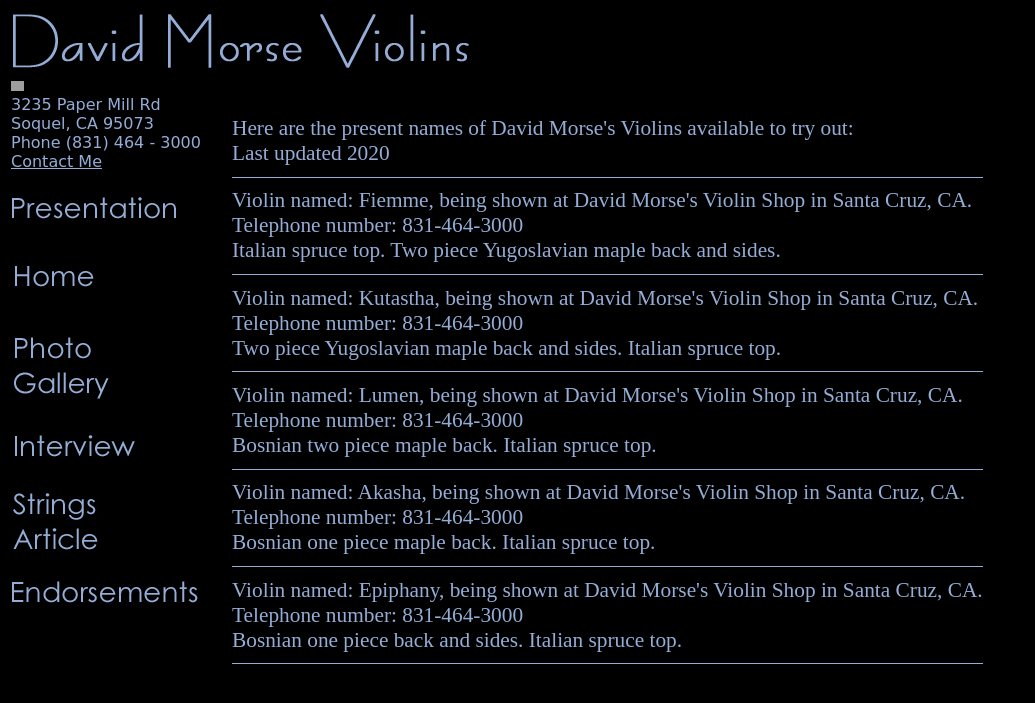
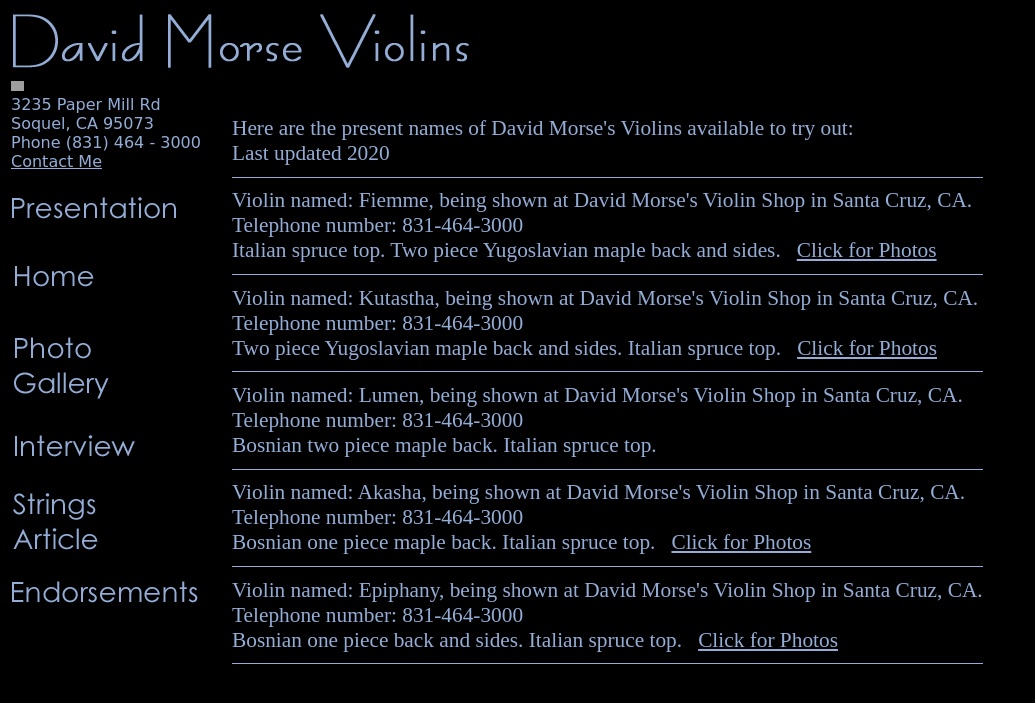
Before and after one commit to esromneb/davidmorseviolins, a PHP site: page /instruments.php in a window 1280 px wide. Shown: the top 703 px of the page, without its empty margins (0-1035 px from the left). Run offline with PHP 8.4, Linux system fonts and the light colour scheme; data that the repository does not hold is empty; grey boxes are pictures that could not be loaded.

Commit message:
finished first draft

```diff
--- /dev/null
+++ b/akasha.php
@@ -0,0 +1,6 @@
+<?
+include("include/include.php");
+//loadPage( "content", "right", "page title");
+loadPage("akasha.tpl", "", "Akasha", "");
+
+?>
--- a/go_here_for_changes/instruments.php
+++ /dev/null
@@ -1,6 +0,0 @@
-<?
-include("include/include.php");
-//loadPage( "content", "right", "page title");
-loadPage("instruments.tpl", "", "Instruments", 1);
-
-?>
--- a/go_here_for_changes/instruments.tpl
+++ b/go_here_for_changes/instruments.tpl
@@ -14,13 +14,13 @@
 
       Violin named: Fiemme, being shown at David Morse's Violin Shop in Santa Cruz, CA.<br>
       Telephone number: 831-464-3000<br>
-      Italian spruce top.  Two piece Yugoslavian maple back and sides.
+      Italian spruce top.  Two piece Yugoslavian maple back and sides. &nbsp;&nbsp;<a href="fiemme.php">Click for Photos</a>
       <br>
       <hr class="instruments">
 
       Violin named: Kutastha, being shown at David Morse's Violin Shop in Santa Cruz, CA.<br>
       Telephone number: 831-464-3000<br>
-      Two piece Yugoslavian maple back and sides.  Italian spruce top.
+      Two piece Yugoslavian maple back and sides.  Italian spruce top. &nbsp;&nbsp;<a href="kutastha.php">Click for Photos</a>
       <br>
       <hr class="instruments">
 
@@ -32,13 +32,13 @@
 
       Violin named: Akasha, being shown at David Morse's Violin Shop in Santa Cruz, CA.<br>
       Telephone number: 831-464-3000<br>
-      Bosnian one piece maple back. Italian spruce top.
+      Bosnian one piece maple back. Italian spruce top. &nbsp;&nbsp;<a href="akasha.php">Click for Photos</a>
       <br>
       <hr class="instruments">
 
       Violin named: Epiphany, being shown at David Morse's Violin Shop in Santa Cruz, CA.<br>
       Telephone number: 831-464-3000<br>
-      Bosnian one piece back and sides.  Italian spruce top.
+      Bosnian one piece back and sides.  Italian spruce top. &nbsp;&nbsp;<a href="epiphany.php">Click for Photos</a>
       <br>
       <hr class="instruments">
 
```
Also changed, not shown: go_here_for_changes/gallery.tpl (+4 -4 lines), 4 other files.
